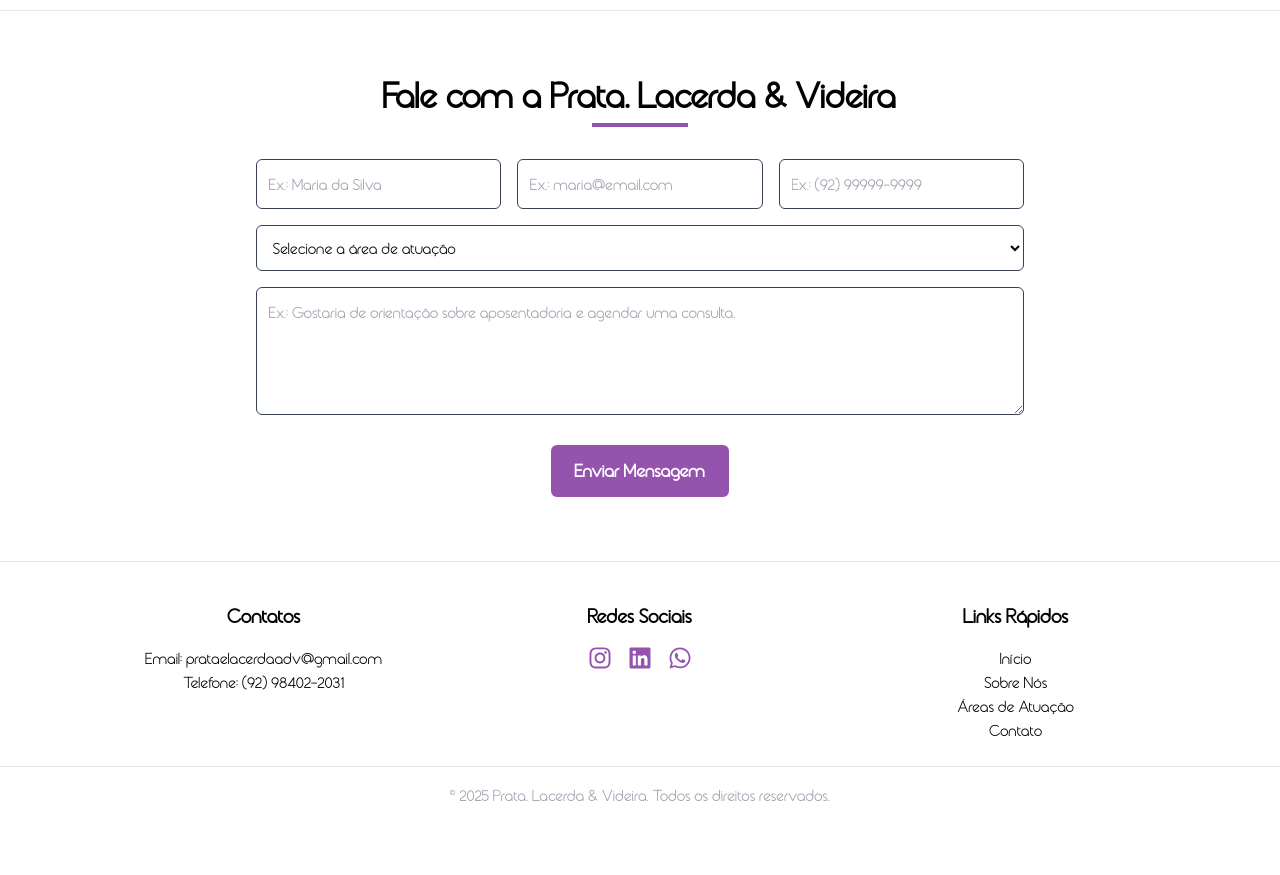
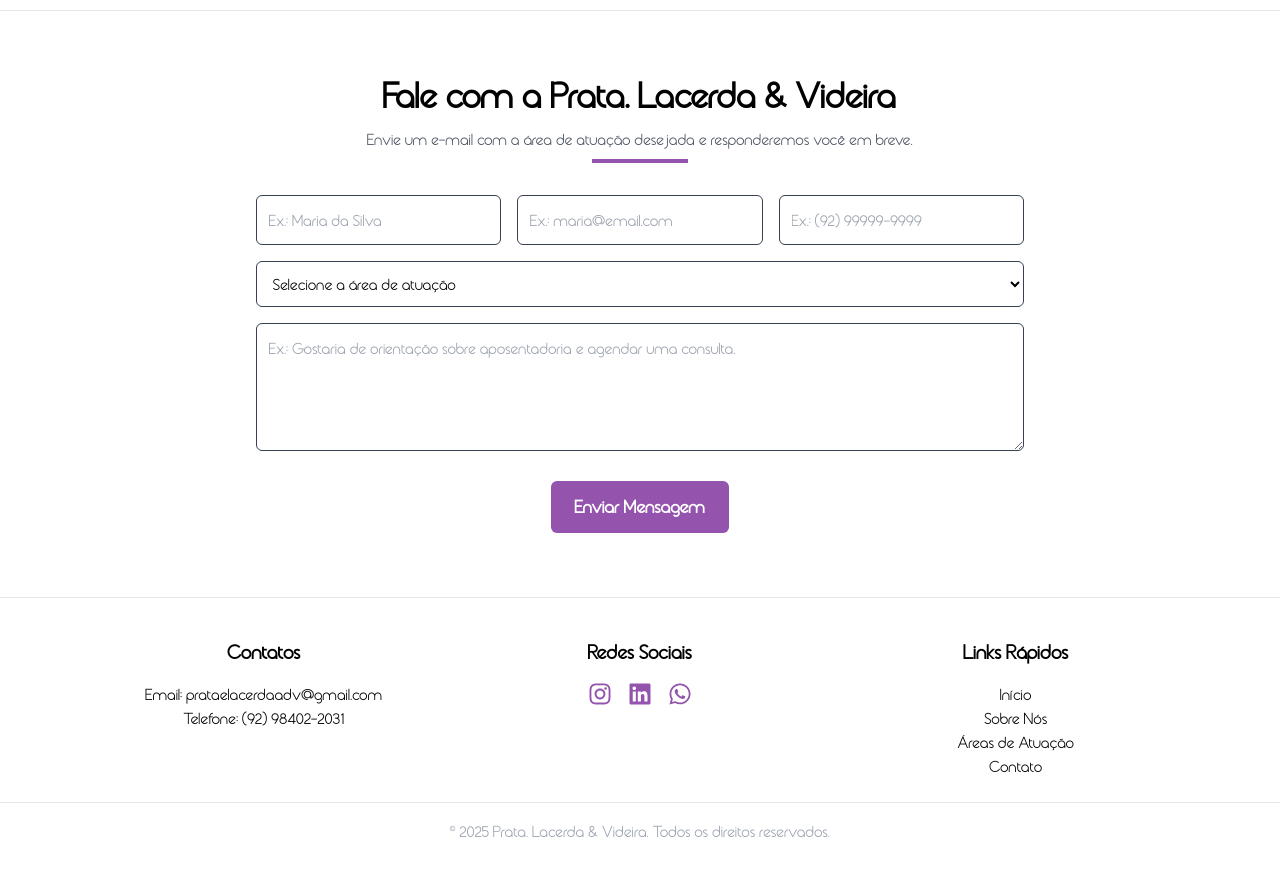
Before and after one commit to Pratamartin/office-prata-lacerda-webapp, a Next.js app: page / in a window 1280 px wide. Shown: the part 1480-2355 px from the top of the page. Before the commit the page ends 2327 px from the top, so only its background shows below. Built offline with nearby package versions, Linux system fonts and the light colour scheme.

Commit message:
feat(contact): add description to contact section for user guidance

```diff
--- a/src/components/section-contact/index.tsx
+++ b/src/components/section-contact/index.tsx
@@ -36,6 +36,9 @@ const ContactSection: React.FC = () => {
     <section className="bg-white bg-cover bg-center border-t border-t-gray py-12 text-purple py-16 px-4">
       <div className="max-w-3xl mx-auto text-center">
         <h2 className="text-4xl font-bold text-black">Fale com a Prata. Lacerda & Videira</h2>
+        <p className="text-gray-600 mt-3">
+          Envie um e-mail com a área de atuação desejada e responderemos você em breve.
+        </p>
         <div className="w-24 h-1 bg-purple mx-auto mt-2"></div>
       </div>
 
```
